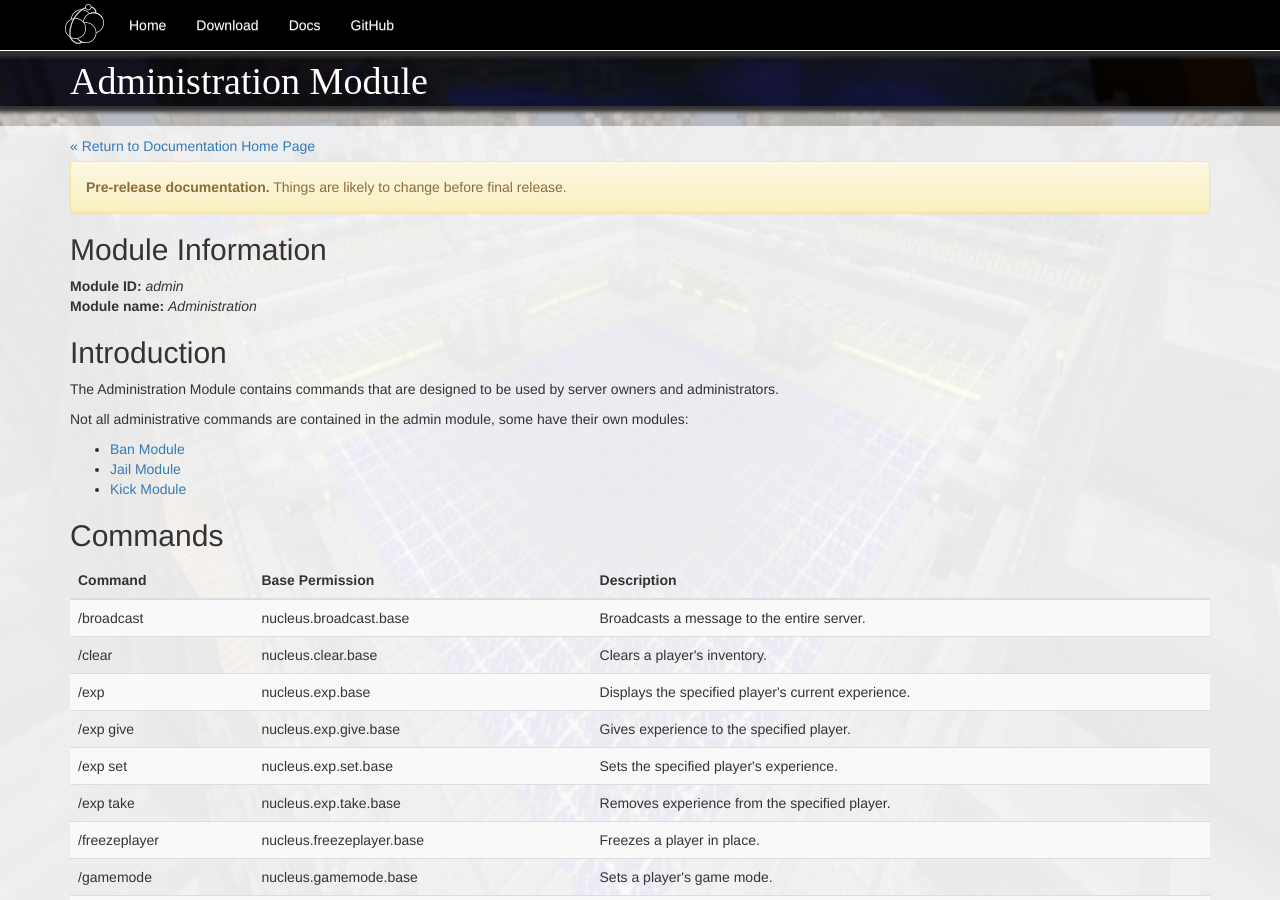
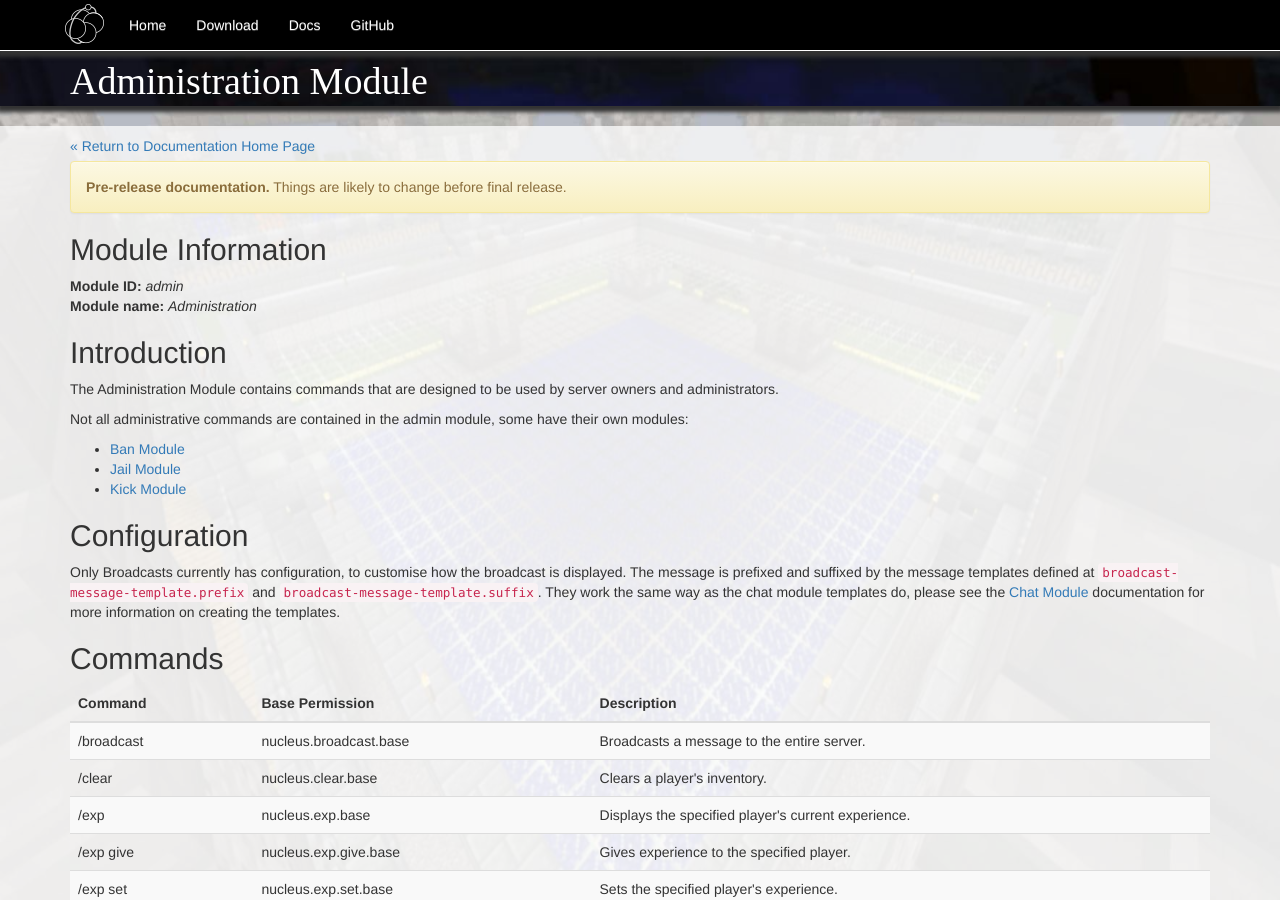
Before and after one commit to NucleusPowered/site-v1, a Jekyll site: the page built from docs/modules/admin.md, in a window 1280 px wide and 900 px high. Built offline with Jekyll 4.4.1, drawn with Linux system fonts in a browser that asks for light colours.

Commit message:
Add broadcast config update.

```diff
--- a/docs/modules/admin.md
+++ b/docs/modules/admin.md
@@ -15,3 +15,9 @@ Not all administrative commands are contained in the admin module, some have the
 * [Ban Module](ban.html)
 * [Jail Module](jail.html)
 * [Kick Module](kick.html)
+
+## Configuration
+
+Only Broadcasts currently has configuration, to customise how the broadcast is displayed. The message is prefixed and suffixed by the
+message templates defined at `broadcast-message-template.prefix` and `broadcast-message-template.suffix`. They work the same way as
+the chat module templates do, please see the [Chat Module](chat.html) documentation for more information on creating the templates.
```
